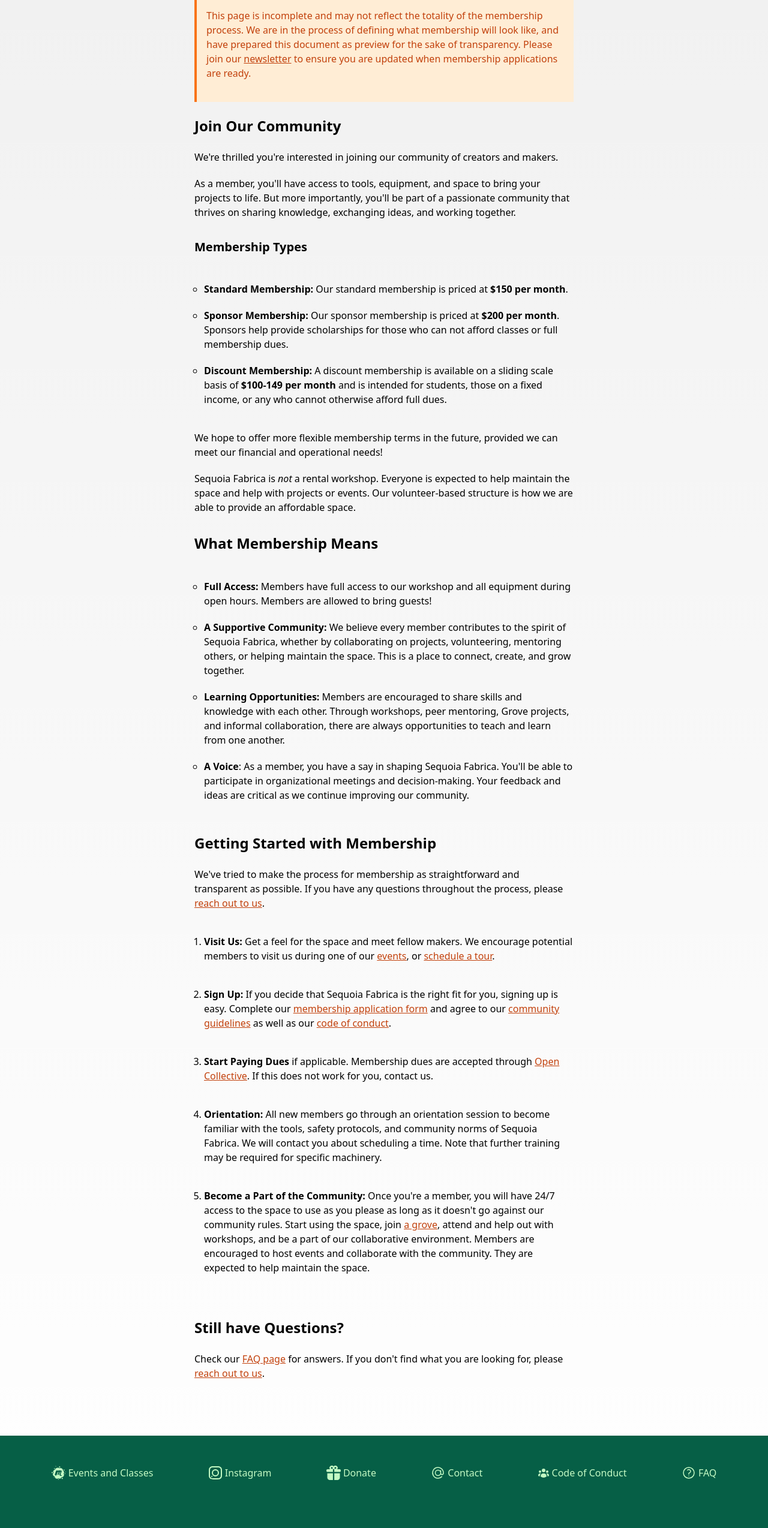
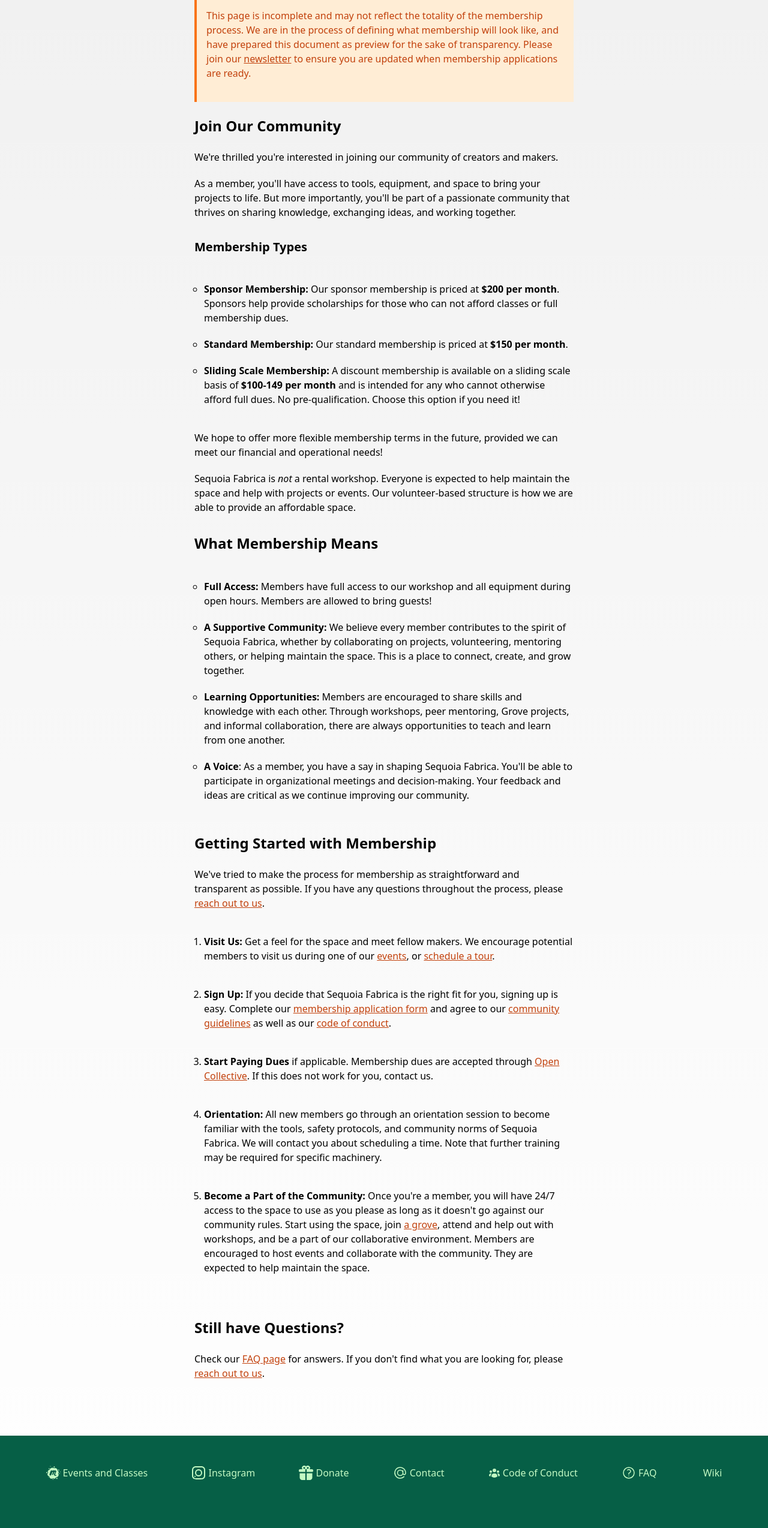
Before and after one commit to Sequoia-Fabrica/sequoia-fabrica-landing-page, a Next.js app: page /docs/membership in a window 1280 px wide. Shown: the part 234-2782 px from the top of the page at 60% size. Built offline with nearby package versions, Linux system fonts and the light colour scheme.

Commit message:
Adding Membership form, wiki, fixing some broken links.

```diff
--- a/src/components/Footer/Footer.tsx
+++ b/src/components/Footer/Footer.tsx
@@ -40,6 +40,12 @@
         );
     }
 
+    const getWiki = () => {
+        return (
+            { name:"Wiki", href: "https://wiki.sequoiafabrica.org/wiki/Main_Page", }
+        );
+    }
+
     const footerItems: FooterItemProps[] = [
         getEventsItem(),
         getInstagramItem(),
@@ -47,6 +53,7 @@
         getContactItem(),
         getCodeOfConduct(),
         getFAQ(),
+        getWiki(),
     ];
 
     return (
--- a/src/pages/docs/about.mdx
+++ b/src/pages/docs/about.mdx
@@ -6,7 +6,7 @@
 
 ## Why We Do What We Do
 
-To build great things, you need good tools and good community. Sequoia Fabrica offers both! In the tradition of [makerspaces](https://www.makerspaces.com/what-is-a-makerspace/) and [hackerspaces](hackerspaces.org), we offer shared access to expensive, high-quality tools and machinery in an environment where learning, sharing, and building together is the norm.
+To build great things, you need good tools and good community. Sequoia Fabrica offers both! In the tradition of [makerspaces](https://www.makerspaces.com/what-is-a-makerspace/) and [hackerspaces](https://hackerspaces.org), we offer shared access to expensive, high-quality tools and machinery in an environment where learning, sharing, and building together is the norm.
 
 We believe in the transformative power of access to tools and technology. Our mission is to democratize the ability to create, innovate, and explore artistic and scientific realms including but not limited to: Electronics, Robotics, Sewing and Woodcrafts.
 
--- a/src/pages/docs/faq.mdx
+++ b/src/pages/docs/faq.mdx
@@ -15,7 +15,7 @@
 
 ## **Are you a 501(c)(3)?**
 
-We are a California Public Benefit Corporation and have applied for 501(c)(3) status with the IRS. Our application is pending. [Read more here](https://www.irs.gov/charities-non-profits/charitable-organizations/contributions-to-organization-with-irs-application-pending).
+We are a California Public Benefit Corporation and have applied for 501(c)(3) status with the IRS. Our application is pending. Our EIN is 93-4496044. [Read more here](https://www.irs.gov/charities-non-profits/charitable-organizations/contributions-to-organization-with-irs-application-pending).
 
 ## Why are you starting another space?
 
--- a/src/pages/docs/membership.mdx
+++ b/src/pages/docs/membership.mdx
@@ -15,9 +15,9 @@
 As a member, you'll have access to tools, equipment, and space to bring your projects to life. But more importantly, you'll be part of a passionate community that thrives on sharing knowledge, exchanging ideas, and working together.
 
 ## Membership Types
+- **Sponsor Membership:** Our sponsor membership is priced at **$200 per month**. Sponsors  help provide scholarships for those who can not afford classes or full membership dues.
 - **Standard Membership:** Our standard membership is priced at **$150 per month**.
-- **Sponsor Membership:** Our sponsor membership is priced at **$200 per month**. Sponsors  help provide scholarships for those who can not afford classes or full membership dues.
-- **Discount Membership:** A discount membership is available on a sliding scale basis of **$100-149 per month** and is intended for students, those on a fixed income, or any who cannot otherwise afford full dues.
+- **Sliding Scale Membership:** A discount membership is available on a sliding scale basis of **$100-149 per month** and is intended for any who cannot otherwise afford full dues. No pre-qualification. Choose this option if you need it!
 
 We hope to offer more flexible membership terms in the future, provided we can meet our financial and operational needs!
 
@@ -35,7 +35,7 @@
 
 1. **Visit Us:** Get a feel for the space and meet fellow makers. We encourage potential members to visit us during one of our [events](./events), or [schedule a tour](./contact).
 
-2. **Sign Up:** If you decide that Sequoia Fabrica is the right fit for you, signing up is easy. Complete our [membership application form](./membership_application) and agree to our [community guidelines](./community_guidelines) as well as our [code of conduct](./code_of_conduct).
+2. **Sign Up:** If you decide that Sequoia Fabrica is the right fit for you, signing up is easy. Complete our [membership application form](https://forms.gle/r3AytzzxeKX7NUaM8) and agree to our [community guidelines](https://wiki.sequoiafabrica.org/wiki/Workshop_Norms) as well as our [code of conduct](./code_of_conduct).
 
 4. **Start Paying Dues** if applicable. Membership dues are accepted through [Open Collective](https://opencollective.com/sequoia-fabrica/contribute/sponsor-68571). If this does not work for you, contact us.
 
```
